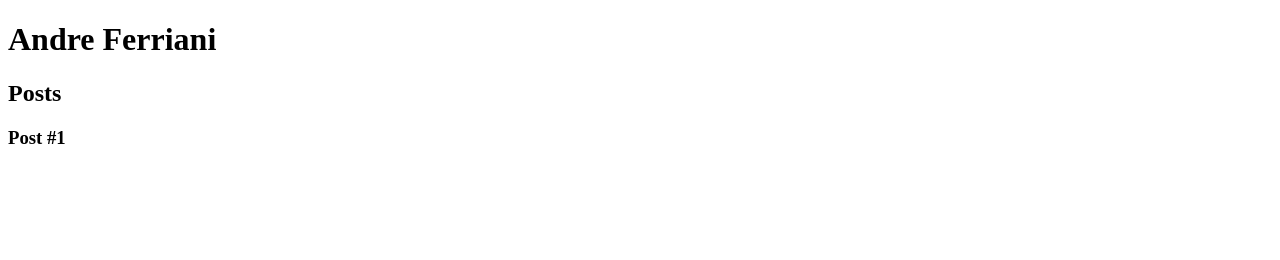
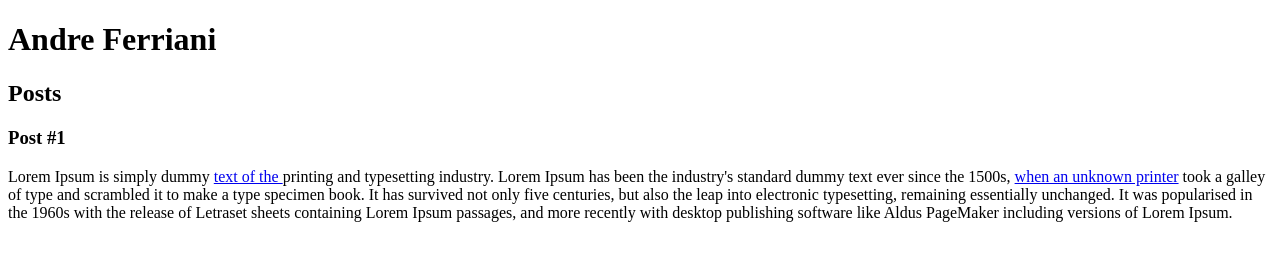
Before and after one commit to AndreUTF/HTMLDio, a plain HTML site: page index.html in a window 1280 px wide. Drawn offline with Linux system fonts and the light colour scheme.

Commit message:
Index com links

```diff
--- a/index.html
+++ b/index.html
@@ -20,6 +20,11 @@
             <header>
                 <h3>Post #1</h3>
             </header>
+            <p>
+                Lorem Ipsum is simply dummy <a href="https://www.linkedin.com/in/andr%C3%A9-ferriani-97b0151aa/" target="_blank">  text of the </a> printing and typesetting industry. Lorem Ipsum has been the industry's standard dummy text ever since the
+                1500s, <a href="mailto:andre.portes17@gmail.com"> when an unknown printer</a> took a galley of type and scrambled it to make a type specimen book. It has survived not only five centuries, but also the leap into electronic typesetting,
+                remaining essentially unchanged. It was popularised in the 1960s with the release of Letraset sheets containing Lorem Ipsum passages, and more recently with desktop publishing software like Aldus PageMaker including versions of Lorem Ipsum.
+            </p>
         </article>
     </section>
     <footer>
```
